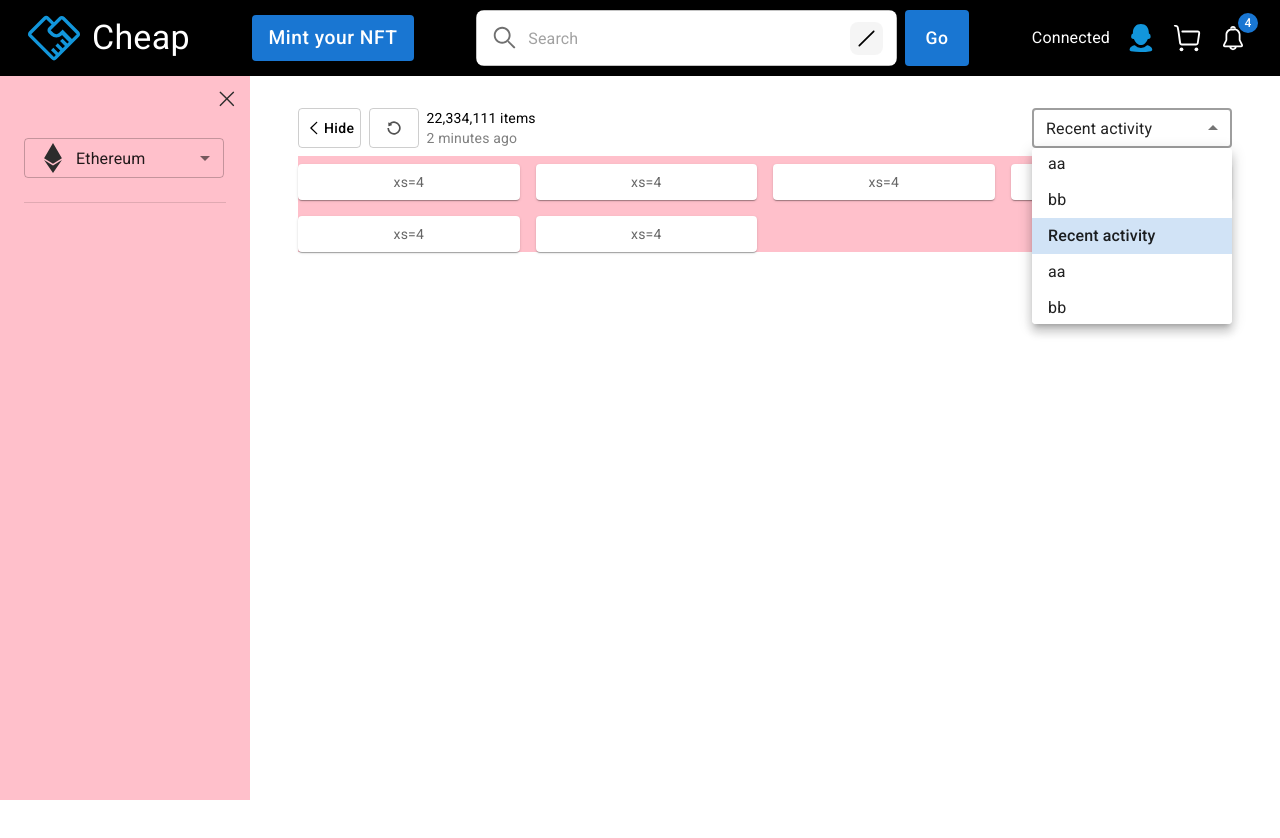
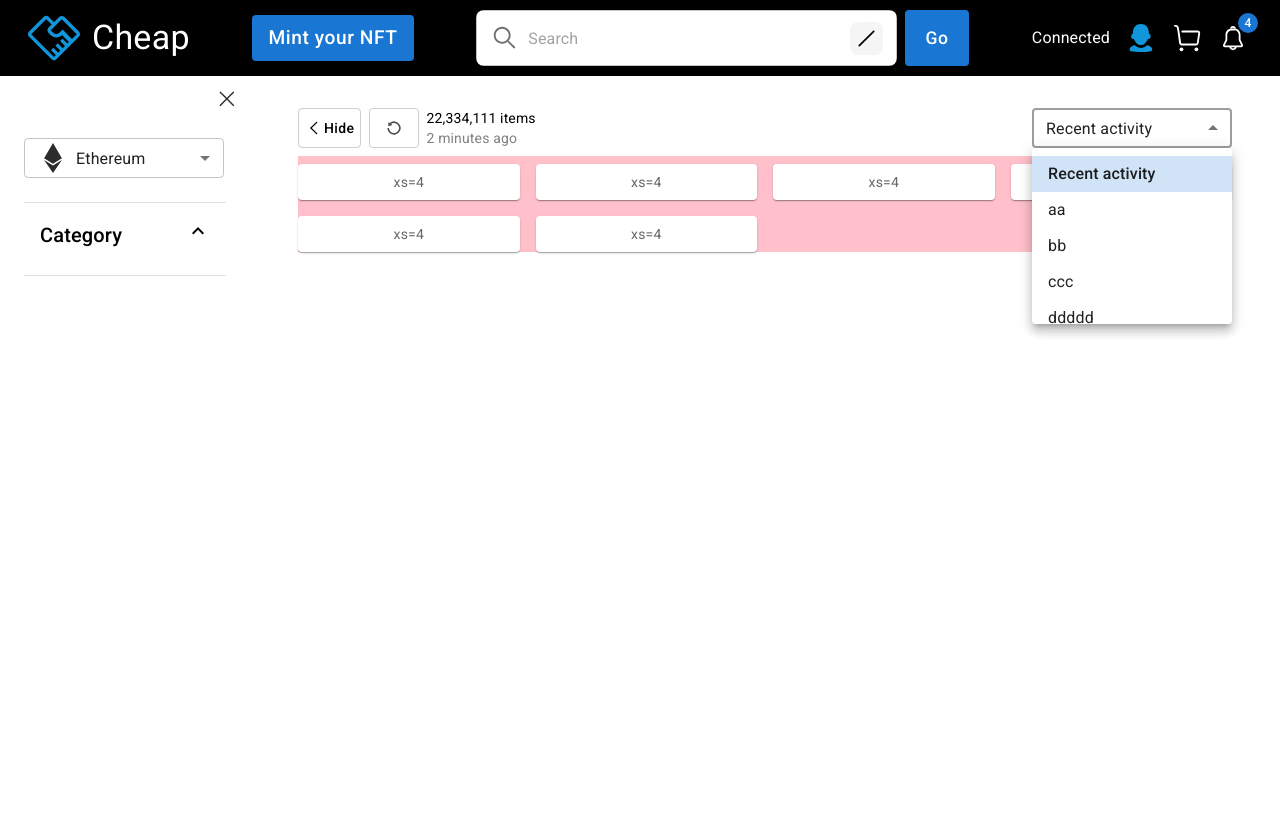
Before and after one commit to JanessaTech/best-second-hand-market, a React (Create React App) app: page / in a window 1280 px wide. Both pictures are taken after a click on the element "Recent activity". Shown: the top 838 px of the page. Built offline with nearby package versions, Linux system fonts and the light colour scheme.

Commit message:
layout for menu filter

```diff
--- a/src/components/home/FilterBar.js
+++ b/src/components/home/FilterBar.js
@@ -33,7 +33,7 @@ export default function FilterBar({menuOpen, toggleMenu}) {
     const isSmallScreen = useMediaQuery(theme.breakpoints.down("sm"));
     const margin = isSmallScreen ? 32 : 48
     const width = menuOpen ? `calc(100% - ${drawerWidth + margin}px)` :`calc(100% - ${margin}px)`
-    const sortOptions = ['Recent activity', 'aa','bb','Recent activity', 'aa','bb','Recent activity', 'aa','bb']
+    const sortOptions = ['Recent activity', 'aa','bb','ccc', 'ddddd','eeee','ffff', 'gggg','hhhhh']
     const [sortBy, setSortBy] = useState('Recent activity')
 
     const handleSortChange = (e) => {
@@ -90,7 +90,7 @@ export default function FilterBar({menuOpen, toggleMenu}) {
                     >
                         {
                             sortOptions.map((sortName) => (
-                                <MenuItem disableScrollLock={true}
+                                <MenuItem
                                     key={sortName}
                                     value={sortName}
                                     style={getStyles(sortName, sortBy, theme)}
--- a/src/components/reusables/menu/CategoryFilter.js
+++ b/src/components/reusables/menu/CategoryFilter.js
@@ -1,9 +1,70 @@
-import { Box } from '@mui/material'
-import React from 'react'
+import Checkbox from '@mui/material/Checkbox';
+import { Box, Collapse, List, ListItem, ListItemButton, ListItemText, ListSubheader, Typography } from '@mui/material'
+import React, { useState } from 'react'
+import { ExpandLess, ExpandMore } from '@mui/icons-material';
 
 export default function CategoryFilter() {
+    const categories = ['Pets', 'Clothes', 'Cosmetics', 'Outfits', 'Car', 'Devices', 'Books']
+    const [checked, setChecked] = useState([])
+    const [expand, setExpand] = useState(true)
+
+    const handleCategoryChanges = (value) => () => {
+        const index = checked.indexOf(value)
+        const newChecked = [...checked]
+        if (index == -1) {
+            newChecked.push(value)
+        }else {
+            newChecked.splice(index, 1)
+        }
+        console.log('new checked:', newChecked)
+        setChecked(newChecked)
+    }
+
+    const toggleCategory = () => {
+        console.log('toggleCategory')
+        setExpand(!expand)
+    }
   return (
-    <Box>
+    <Box sx={{my:2}}>
+        <List sx={{width: 1}}
+            subheader={
+                <ListSubheader
+                    sx={{color:'black', display:'flex', justifyContent:'space-between', cursor:'pointer'}}
+                    component="div"
+                    id="nested-list-subheader"
+                    onClick={toggleCategory}
+                    >
+                    <Typography variant='h6'>Category</Typography>
+                    {expand ? <ExpandLess /> : <ExpandMore />}
+                </ListSubheader>
+            }
+        >
+            <Collapse in={!expand} timeout="auto" unmountOnExit>
+                {
+                    categories.map((category) => {
+                        const labelId = `checkbox-list-category-label-${category}`;
+                        return (
+                            <ListItem
+                                key={category}
+                                disablePadding
+                                secondaryAction={
+                                    <Checkbox
+                                        edge='end'
+                                        checked={checked.indexOf(category) !== -1}
+                                        onChange={handleCategoryChanges(category)}
+                                        inputProps={{ 'aria-labelledby': labelId }}
+                                    />
+                                }
+                            >
+                                <ListItemButton>
+                                    <ListItemText id={'labelId'} primary={category}/>
+                                </ListItemButton>
+                            </ListItem >
+                        )
+                    })
+                }
+            </Collapse>
+        </List>
 
     </Box>
   )
--- a/src/components/reusables/menu/FilterMenu.js
+++ b/src/components/reusables/menu/FilterMenu.js
@@ -3,7 +3,7 @@ import React from 'react'
 import {headerHeight, drawerWidth} from '../../../common/constant'
 import { CheapIcon } from '../../../utils/Svgs';
 import CategoryFilter from './CategoryFilter';
-import NetworkType from './NetworkType';
+import NetworkFilter from './NetworkFilter';
 
 export default function FilterMenu({width, menuOpen, closeMenu}) {
 
@@ -15,8 +15,7 @@ export default function FilterMenu({width, menuOpen, closeMenu}) {
           [`& .MuiDrawer-paper`]: {
                 width: drawerWidth,
                 boxSizing: 'border-box',
-                borderRight:0,
-                backgroundColor:'pink'
+                borderRight:0
             },
         }}
         anchor="left"
@@ -29,9 +28,10 @@ export default function FilterMenu({width, menuOpen, closeMenu}) {
               </IconButton>
             </Box>
             <Box sx={{mx:3}}>
-                <NetworkType/>
+                <NetworkFilter/>
                 <Divider />
                 <CategoryFilter/>
+                <Divider />
             </Box>
 
 
--- a/src/components/reusables/menu/NetworkType.js
+++ b/src/components/reusables/menu/NetworkFilter.js
@@ -24,7 +24,7 @@ function getStyles(sortName, sortBy, theme) {
     };
   }
 
-export default function NetworkType() {
+export default function NetworkFilter() {
     const networks = ['Ethereum', 'Polygon', 'Avalanche', 'Solana']
     const theme = useTheme()
 
```
Also changed, not shown: src/components/reusables/menu/PriceFilter.js (added, +10 -0 lines).
